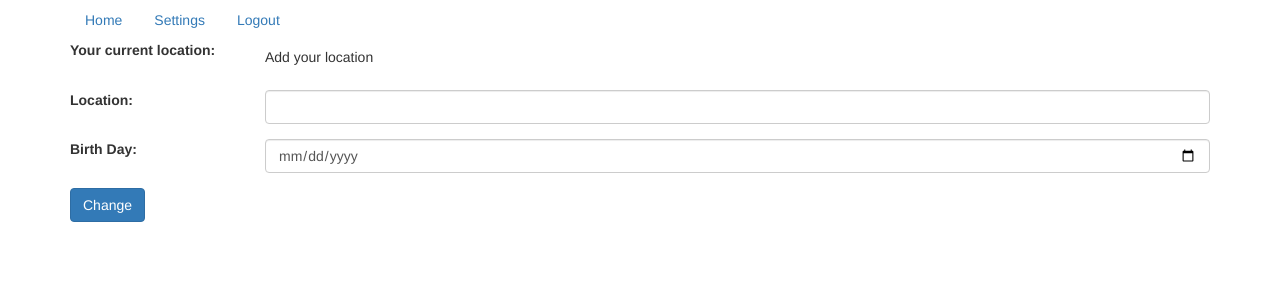
After one commit to Nadtochii/post, a Django app: page /user_settings/ in a window 1280 px wide. The commit adds this page. Shown: the top 300 px of the page. Run offline with Django 3.2, Linux system fonts and the light colour scheme; the visitor is signed in with stand-in values (Sample User, id 1); data comes from the database, SQL or seed files in the repository; some libraries are stand-ins or nearby versions.

Commit message:
Move user settings to separate page

```diff
--- a/mysite/post/forms.py
+++ b/mysite/post/forms.py
@@ -3,7 +3,6 @@ from django.contrib.auth.forms import UserCreationForm
 from django.contrib.auth.models import User
 from django.utils.translation import ugettext_lazy as _
 from post.models import Blog, Comments, Profile
-from bootstrap_datepicker.widgets import DatePicker
 
 class SignupForm(UserCreationForm):
     email = forms.EmailField(max_length=200)
--- a/mysite/post/urls.py
+++ b/mysite/post/urls.py
@@ -13,4 +13,5 @@ urlpatterns = [
     url(r'^update_user/$', views.update_user),
     url(r'^post/(\d+)/?$', views.show_post),
     url(r'^add_comment/$', views.add_comment),
+    url(r'^user_settings/$', views.user_settings, name='user_settings'),
 ]
--- a/mysite/post/views.py
+++ b/mysite/post/views.py
@@ -18,9 +18,9 @@ from django.core.paginator import Paginator, EmptyPage, PageNotAnInteger
 @login_required
 def home(request):
     posts = Blog.objects.all().order_by('-posted')
-    user_active = Profile.objects.get(user_id=request.user.id)
-    return render(request, 'home.html', {'posts': posts, 'user_active': user_active})
-
+    # user_active = Profile.objects.get(user_id=request.user.id)
+    # return render(request, 'home.html', {'posts': posts, 'user_active': user_active})
+    return render(request, 'home.html', {'posts': posts})
 def signup(request):
     if request.method == 'POST':
         form = SignupForm(request.POST)
@@ -87,7 +87,7 @@ def create_post(request):
             content_type="application/json"
         )
 
-@csrf_exempt
+# @csrf_exempt
 def update_user(request):
     if request.method == 'POST':
         form = ProfileForm(request.POST)
@@ -100,7 +100,7 @@ def update_user(request):
             user.birth_date = bdate if bdate else user.birth_date
             user.save()
 
-        return redirect('/')
+            return redirect('/user_settings')
 
 @login_required
 def show_post(request, post_id):
@@ -141,3 +141,8 @@ def add_comment(request):
             json.dumps({"ERROR"}),
             content_type="application/json"
         )
+
+@login_required
+def user_settings(request):
+    user_active = Profile.objects.get(user_id=request.user.id)
+    return render(request, 'user_settings.html', {'user_active': user_active})
--- a/mysite/templates/base.html
+++ b/mysite/templates/base.html
@@ -27,6 +27,12 @@
       <div class="container" id="test">
         <ul class="nav nav-pills">
           {% if user.is_authenticated %}
+          <li id="home">
+            <a href="{% url 'home' %}">Home</a>
+          </li>
+          <li id="settings">
+            <a href="{% url 'user_settings' %}">Settings</a>
+          </li>
           <li id="logout">
             <a href="{% url 'logout' %}">Logout</a>
           </li>
--- /dev/null
+++ b/mysite/templates/user_settings.html
@@ -0,0 +1,28 @@
+{% extends 'base.html' %}
+
+{% block content %}
+<div class="container">
+    <div class="form-group row">
+        <label for="current-location" class="col-sm-2 col-form-label">Your current location:</label>
+        <div class="col-sm-10">
+            <h5 id="current-location">{% if user_active.location %} {{ user_active.location }} {% else %} Add your location {% endif %}</h5>
+        </div>
+    </div>
+    <form action="/update_user/" method="POST" id="update-user">
+        {% csrf_token %}
+        <div class="form-group row">
+            <label for="location" class="col-sm-2 col-form-label">Location:</label>
+            <div class="col-sm-10">
+            <input type="text" name="location" class="form-control" id="location">
+            </div>
+        </div>
+        <div class="form-group row">
+            <label for="birthday" class="col-sm-2 col-form-label">Birth Day:</label>
+            <div class="col-sm-10">
+            <input type="date" name="birth_day" class="form-control" id="birthday" value="{{ user_active.birth_date|date:'Y-m-d' }}">
+            </div>
+        </div>
+            <button class="btn btn-primary" type="submit">Change</button>
+    </form>
+</div>
+{% endblock %}
```
Also changed, not shown: mysite/templates/home.html (+0 -33 lines).
